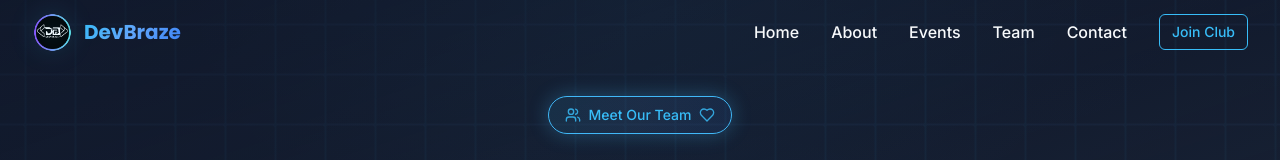
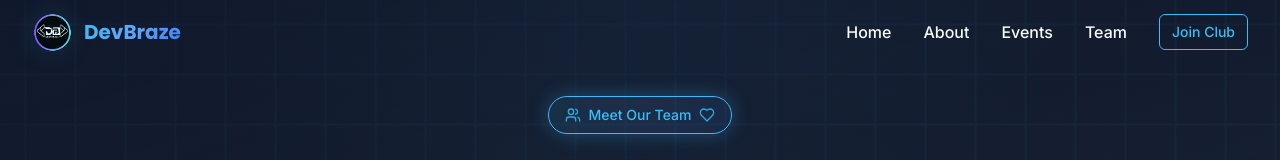
Before and after one commit to nidhishmg/devbraze, a React (Vite) app: page /team in a window 1280 px wide. Shown: the top 160 px of the page. Built offline with nearby package versions, Linux system fonts and the light colour scheme; the HTML template or start-up script is replaced by a standard one.

Commit message:
Remove Contact link from navbar
- Simplified navigation to include only essential pages
- Navbar now shows: Home, About, Events, Team

```diff
--- a/src/components/Navbar.jsx
+++ b/src/components/Navbar.jsx
@@ -21,8 +21,7 @@ const Navbar = () => {
     { name: 'Home', href: '/' },
     { name: 'About', href: '/about' },
     { name: 'Events', href: '/events' },
-    { name: 'Team', href: '/team' },
-    { name: 'Contact', href: '/contact' }
+    { name: 'Team', href: '/team' }
   ]
 
   const scrollToSection = (sectionId) => {
```
